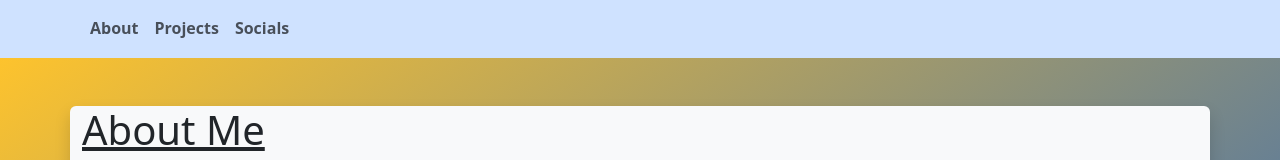
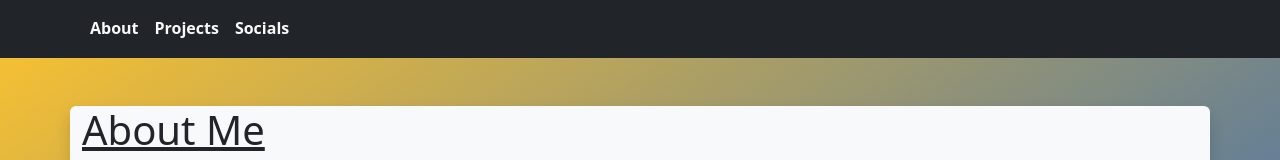
Before and after one commit to txzira/portfolio-website, a Next.js app: page / in a window 1280 px wide. Shown: the top 160 px of the page. Built offline with nearby package versions, Linux system fonts and the light colour scheme; grey boxes are pictures that could not be loaded.

Commit message:
-update layout -add footer -update navbar colors

```diff
--- a/app/components/Navbar.tsx
+++ b/app/components/Navbar.tsx
@@ -4,21 +4,21 @@ import React from "react";
 
 const Navbar = () => {
   return (
-    <nav className="navbar navbar-expand-lg sticky-top bg-primary-subtle">
+    <nav className="navbar navbar-expand-lg sticky-top bg-dark">
       <div className="container">
         <ul className="navbar-nav fw-semibold">
-          <li className="nav-item nav-underline">
-            <Link href="#about" className="nav-link ">
+          <li className="nav-item nav-underline ">
+            <Link href="#about" className="nav-link text-light">
               About
             </Link>
           </li>
           <li className="nav-item nav-underline">
-            <Link href="#projects" className="nav-link">
+            <Link href="#projects" className="nav-link text-light">
               Projects
             </Link>
           </li>
           <li className="nav-item nav-underline">
-            <Link href="#socials" className="nav-link">
+            <Link href="#socials" className="nav-link text-light">
               Socials
             </Link>
           </li>
--- a/app/layout.tsx
+++ b/app/layout.tsx
@@ -28,9 +28,19 @@ export default function RootLayout({
 }>) {
   return (
     <html lang="en">
-      <body className="d-flex flex-column vw-100 vh-100">
+      <body
+        className="d-flex flex-column vw-100 vh-100"
+        style={{
+          background:
+            "linear-gradient(325deg, rgba(34,97,195,1) 10%, rgba(253,195,45,1) 100%)",
+        }}>
         <Navbar />
-        {children}
+        <main className="d-flex flex-column flex-1 w-100 h-100 p-5 gap-5 overflow-y-scroll">
+          {children}
+          <footer className="text-center text-light">
+            Developed with NextJs and Bootstrap
+          </footer>
+        </main>
       </body>
     </html>
   );
--- a/app/page.tsx
+++ b/app/page.tsx
@@ -5,12 +5,7 @@ import About from "./components/About";
 
 export default function Home() {
   return (
-    <main
-      className="d-flex flex-column flex-1 w-100 h-100 p-5 gap-5 overflow-y-scroll"
-      style={{
-        background:
-          "linear-gradient(325deg, rgba(34,97,195,1) 10%, rgba(253,195,45,1) 100%)",
-      }}>
+    <>
       <div
         id="about"
         className="container w-100 bg-light rounded shadow"
@@ -81,6 +76,6 @@ export default function Home() {
         style={{ height: "max-content" }}>
         <Contact />
       </div>
-    </main>
+    </>
   );
 }
```
